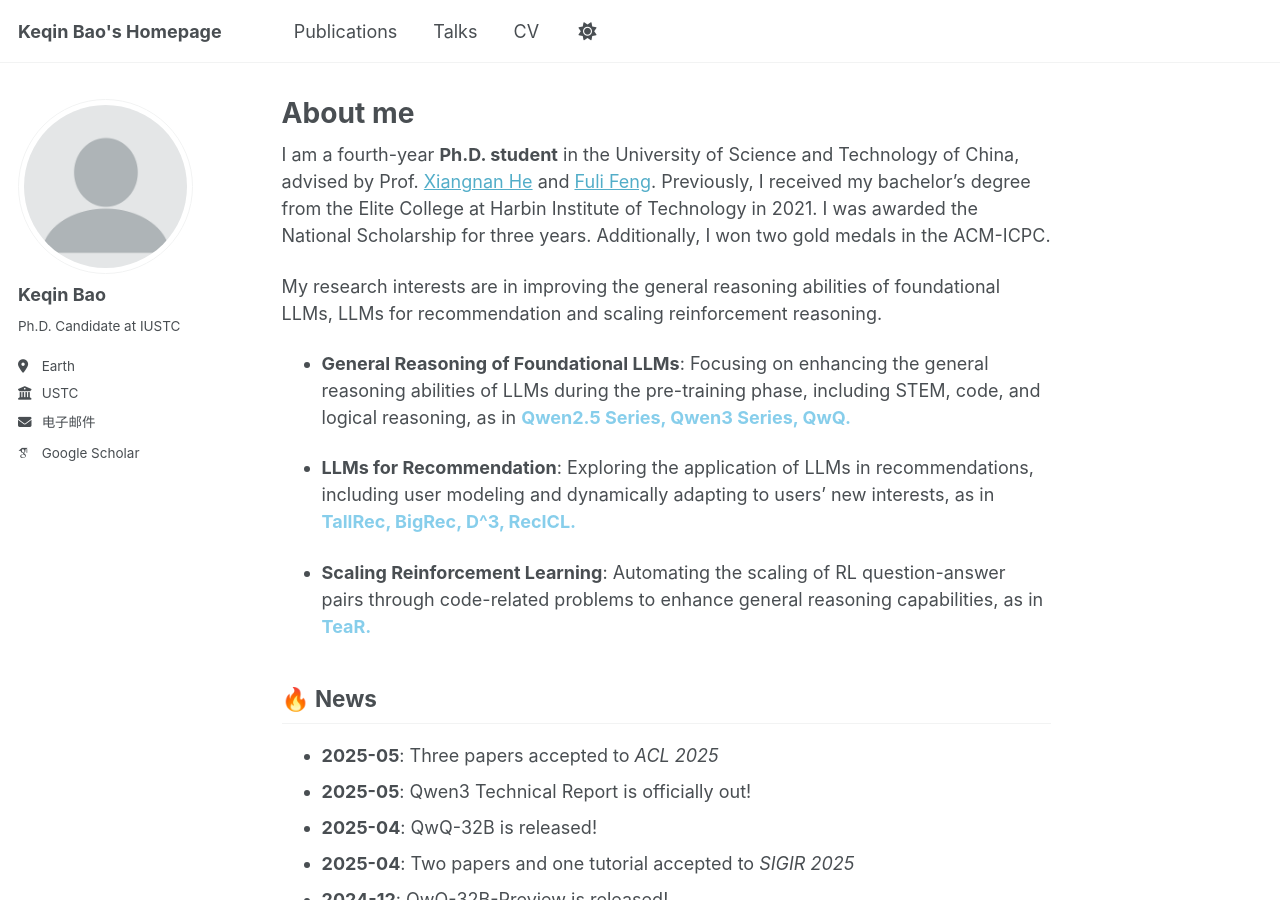
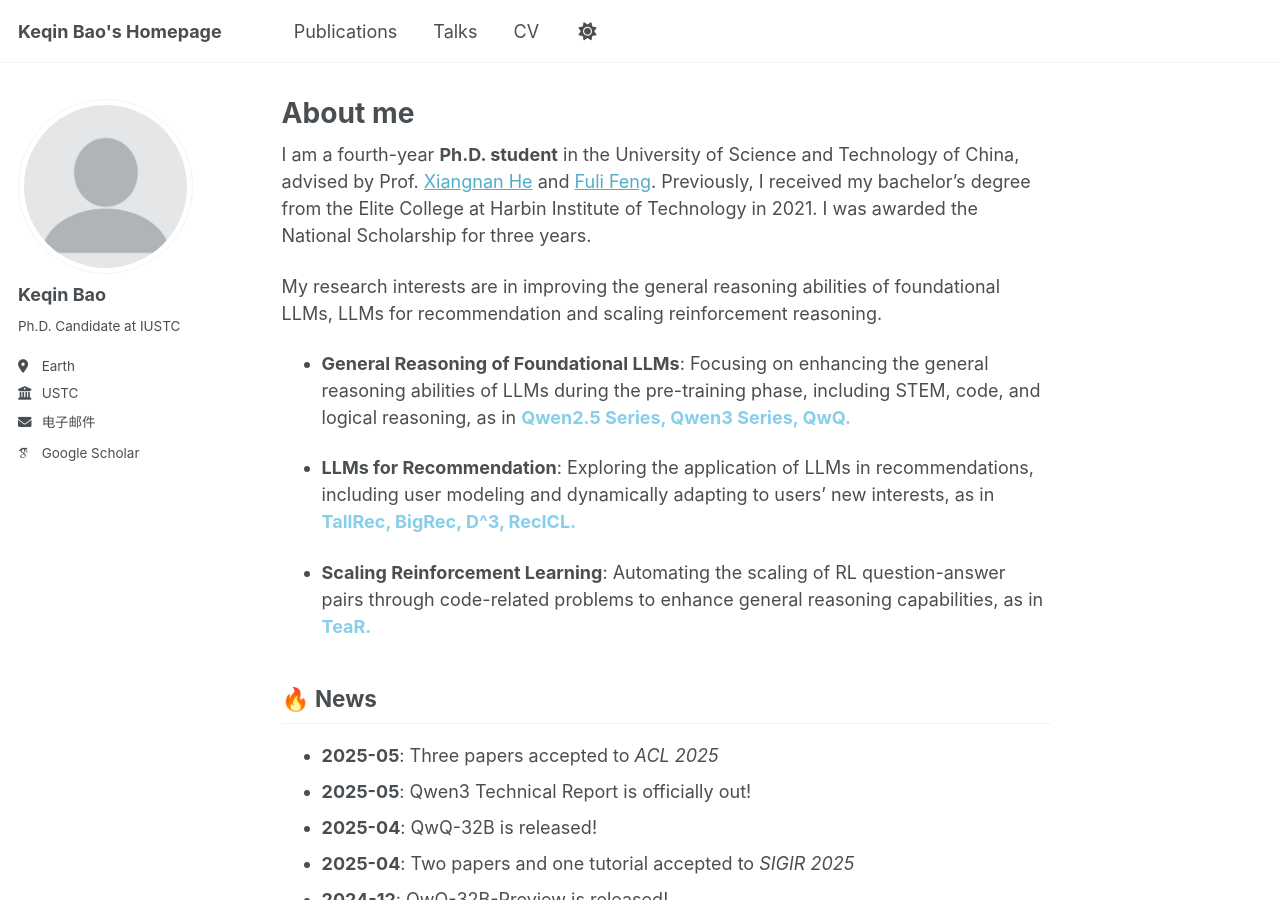
Before and after one commit to SAI990323/SAI990323.github.io, a Jekyll site: the page built from _pages/about.md, in a window 1280 px wide and 900 px high. Built offline with Jekyll 4.4.1, drawn with Linux system fonts in a browser that asks for light colours; some web fonts are replaced.

Commit message:
Update about.md

```diff
--- a/_pages/about.md
+++ b/_pages/about.md
@@ -7,7 +7,7 @@ redirect_from:
 - /about.html
 ---
 
-I am a fourth-year **Ph.D. student** in the University of Science and Technology of China, advised by Prof. [Xiangnan He](http://staff.ustc.edu.cn/~hexn/) and [Fuli Feng](https://fulifeng.github.io/).  Previously, I received my bachelor's degree from the Elite College at Harbin Institute of Technology in 2021. I was awarded the National Scholarship for three years. Additionally, I won two gold medals in the ACM-ICPC.
+I am a fourth-year **Ph.D. student** in the University of Science and Technology of China, advised by Prof. [Xiangnan He](http://staff.ustc.edu.cn/~hexn/) and [Fuli Feng](https://fulifeng.github.io/).  Previously, I received my bachelor's degree from the Elite College at Harbin Institute of Technology in 2021. I was awarded the National Scholarship for three years.
 
 
 My research interests are in improving the general reasoning abilities of foundational LLMs, LLMs for recommendation and scaling reinforcement reasoning.
```
